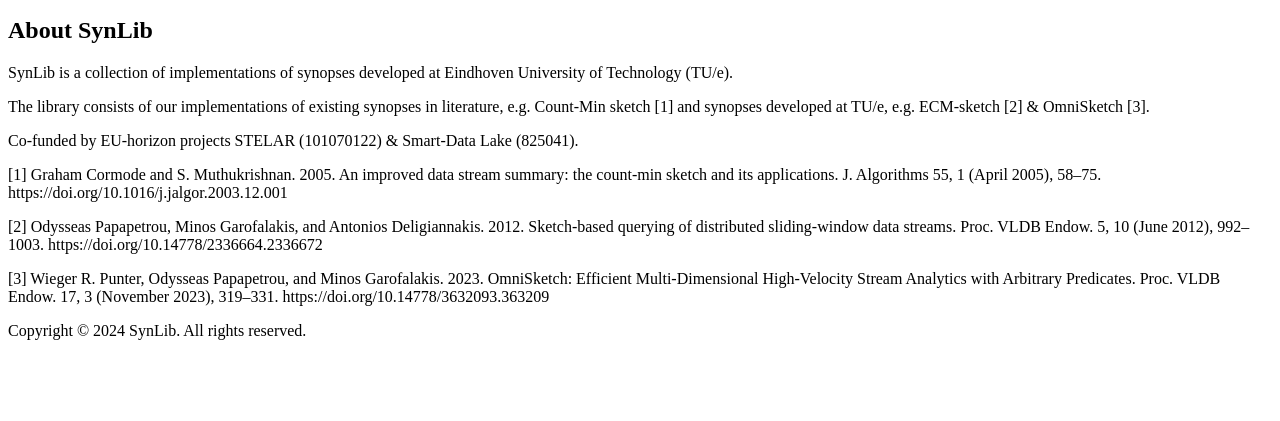
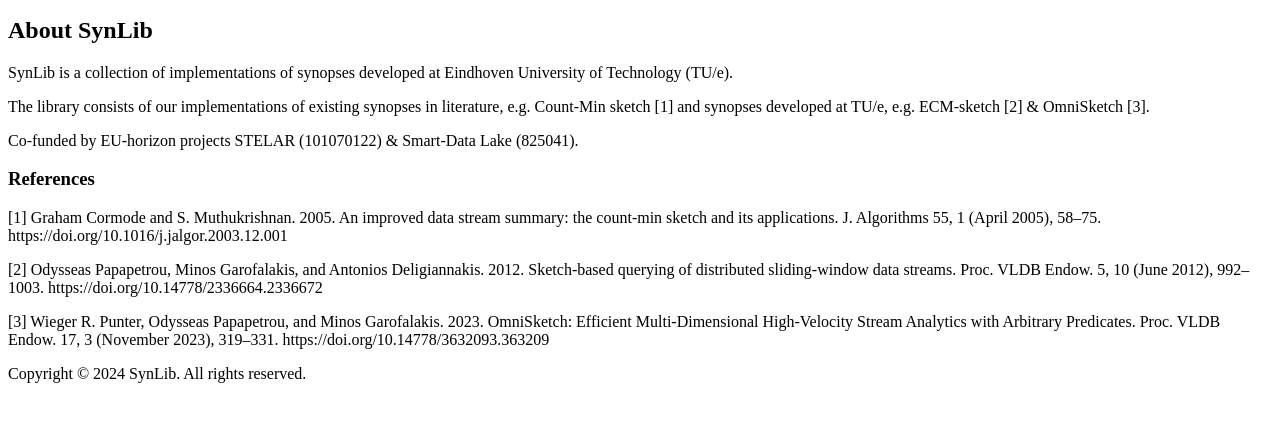
Before and after one commit to SynLib/synlib.github.io, a plain HTML site: page index.html in a window 1280 px wide. Shown: the part 101-522 px from the top of the page. Drawn offline with Linux system fonts and the light colour scheme.

Commit message:
Update index.html

```diff
--- a/index.html
+++ b/index.html
@@ -16,7 +16,7 @@
         <p>SynLib is a collection of implementations of synopses developed at Eindhoven University of Technology (TU/e).</p>
         <p>The library consists of our implementations of existing synopses in literature, e.g. Count-Min sketch [1] and synopses developed at TU/e, e.g. ECM-sketch [2] & OmniSketch [3].</p>
         <p>Co-funded by EU-horizon projects STELAR (101070122) & Smart-Data Lake (825041).
-
+<h3>References</h3>
         <p>[1] Graham Cormode and S. Muthukrishnan. 2005. An improved data stream summary: the count-min sketch and its applications. J. Algorithms 55, 1 (April 2005), 58–75. https://doi.org/10.1016/j.jalgor.2003.12.001</p>
       <p>[2]  Odysseas Papapetrou, Minos Garofalakis, and Antonios Deligiannakis. 2012. Sketch-based querying of distributed sliding-window data streams. Proc. VLDB Endow. 5, 10 (June 2012), 992–1003. https://doi.org/10.14778/2336664.2336672</p>
       <p>[3] Wieger R. Punter, Odysseas Papapetrou, and Minos Garofalakis. 2023. OmniSketch: Efficient Multi-Dimensional High-Velocity Stream Analytics with Arbitrary Predicates. Proc. VLDB Endow. 17, 3 (November 2023), 319–331. https://doi.org/10.14778/3632093.363209</p>
```
